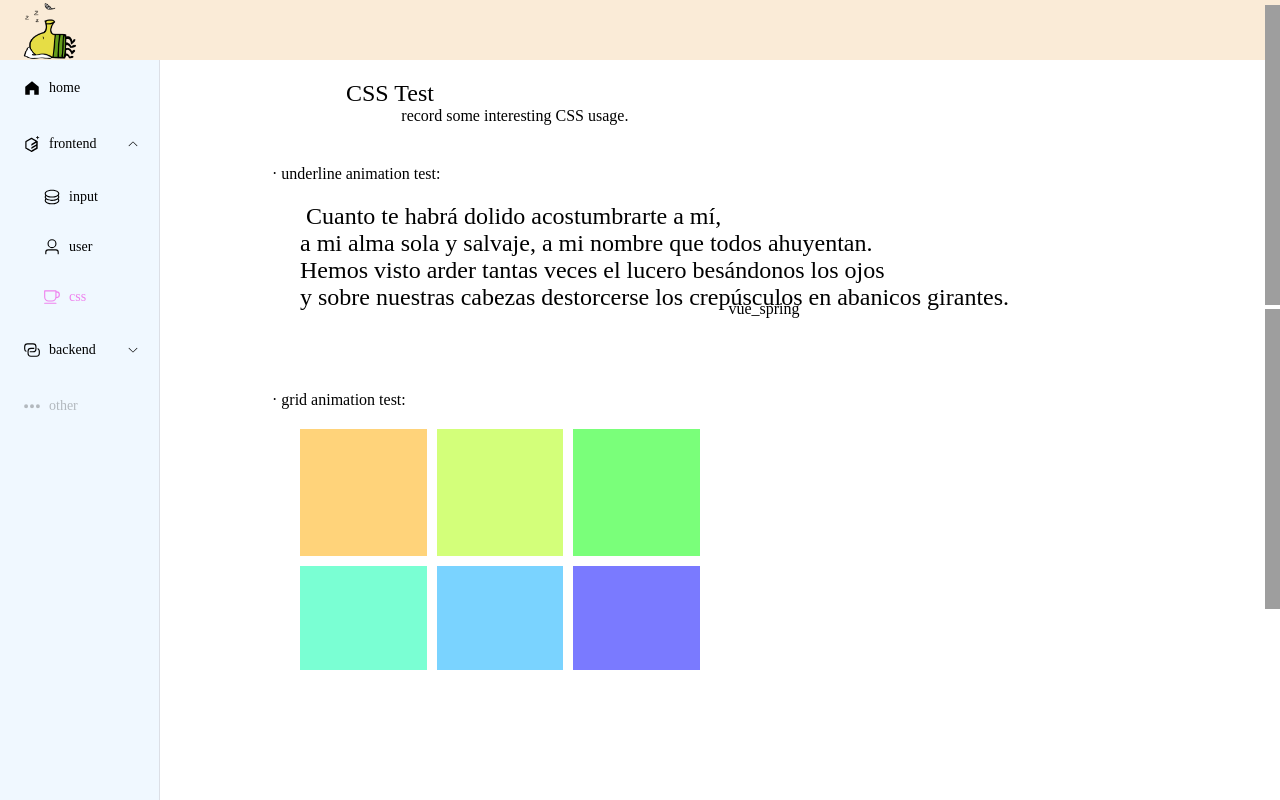
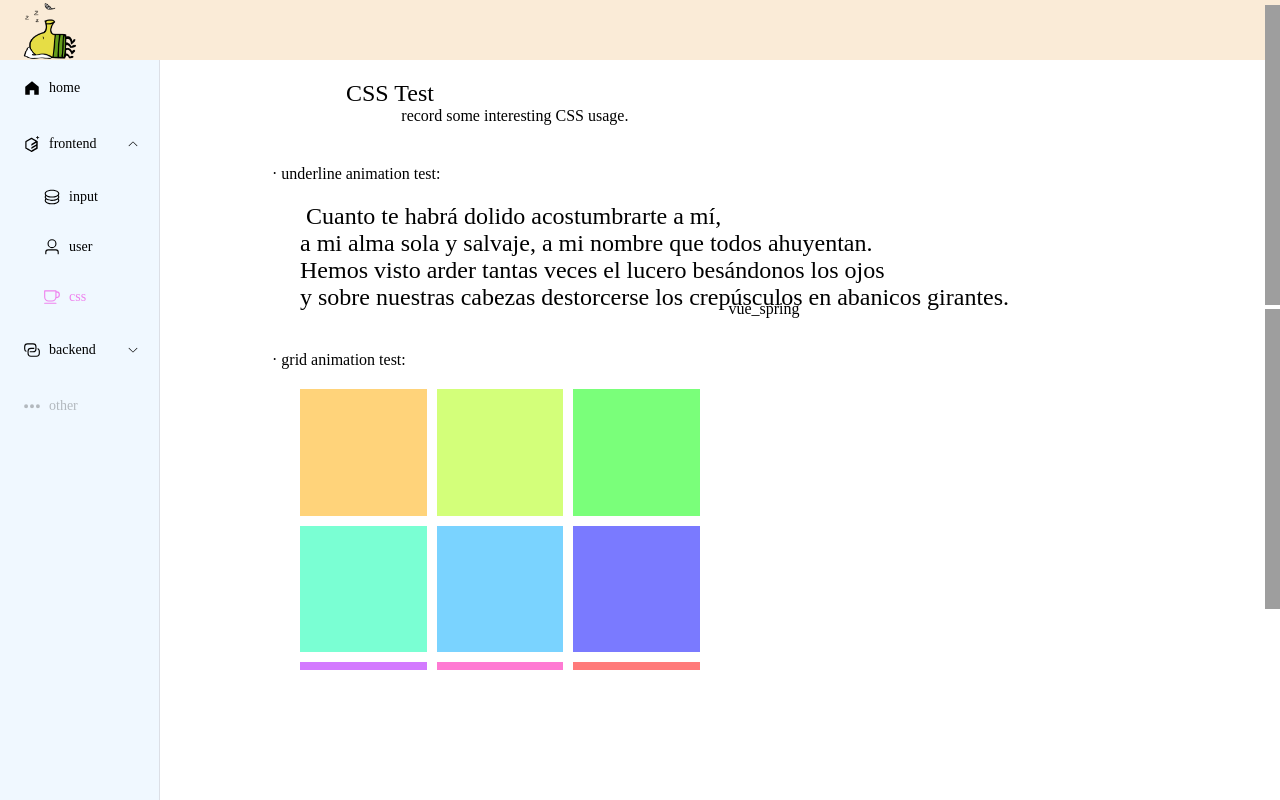
Before and after one commit to MadLogarithm/vue_spring, a Vue app: page /cssTest in a window 1280 px wide. Shown: the top 800 px of the page. Built offline with nearby package versions, Linux system fonts and the light colour scheme; grey boxes are pictures that could not be loaded; a web font is replaced by a local one.

Commit message:
refactor: modify some CSS style

```diff
--- a/src/page/frontend/CssTest.vue
+++ b/src/page/frontend/CssTest.vue
@@ -6,6 +6,7 @@ export default {
 
 <template>
   <div class="cssTestContainer">
+    <div class="cssTestIntro">
       <el-row style="color:black; font-size: 1.5em; font-family: 'MomoStorm', serif;">
         <el-col :span="3" />
         <el-col :span="8">
@@ -18,7 +19,8 @@ export default {
           record some interesting CSS usage.
         </el-col>
       </el-row>
-    <el-row>
+    </div>
+    <el-row class="underlineCssTest">
       <el-col :span="24">
         <div class="underlineCss">
           <el-row style="margin-bottom: 20px">
@@ -36,9 +38,9 @@ export default {
         </div>
       </el-col>
     </el-row>
-    <el-row>
+    <el-row class="gridCssTest">
       <el-col :span="24">
-        <div class="underlineCss">
+        <div class="gridCss">
           <el-row style="margin-bottom: 20px">
             <el-col :span="1" />
             <el-col :span="20" style="font-size: 1em">· grid animation test:</el-col>
@@ -82,8 +84,8 @@ body *::-webkit-scrollbar-thumb {
   background: rgba(0,0,0,.25);
   transition: color .2s ease;
 }
-.underlineCss {
-  margin: 40px;
+.underlineCss, .gridCss {
+  margin: 40px 40px 0;
   white-space: pre-wrap;
 }
 .underlineCss span {
```
Lines whose indentation alone changed are shown as unchanged.
